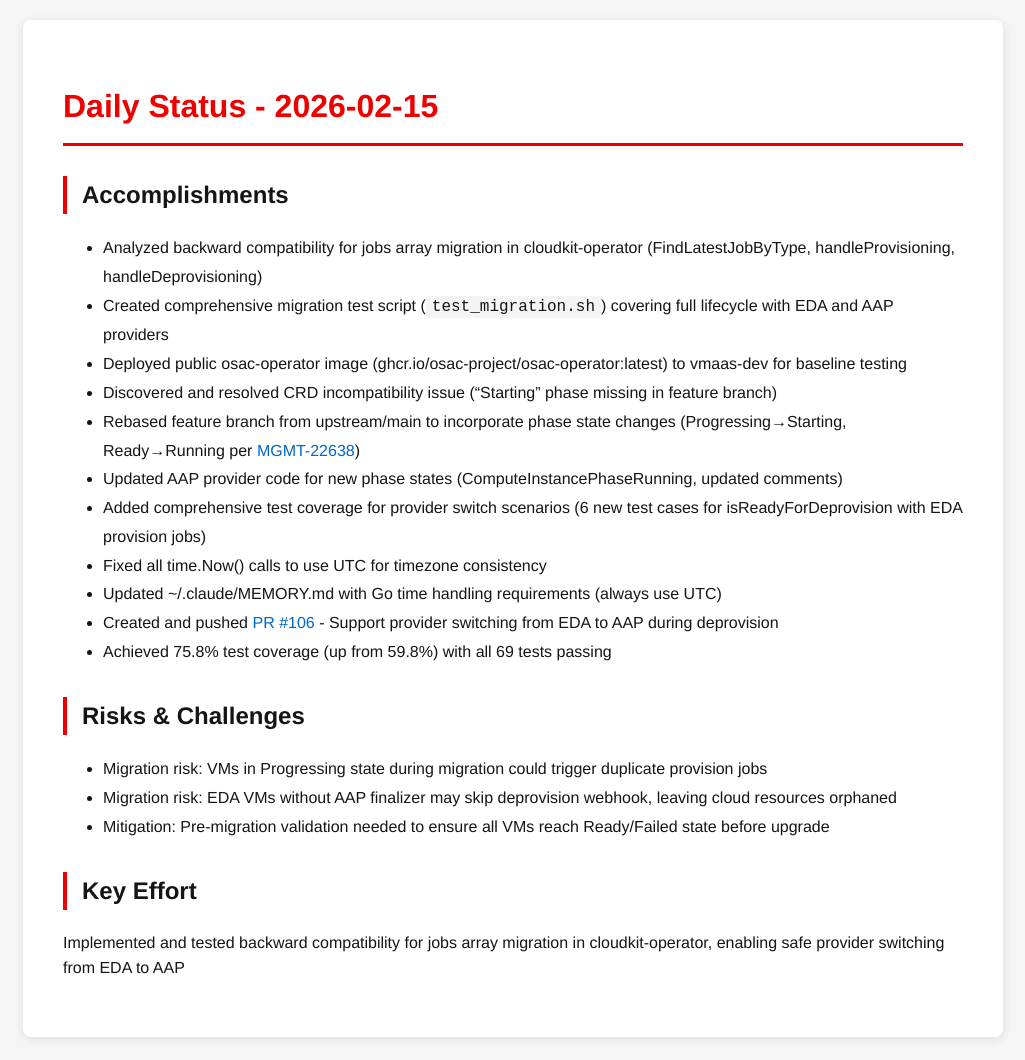
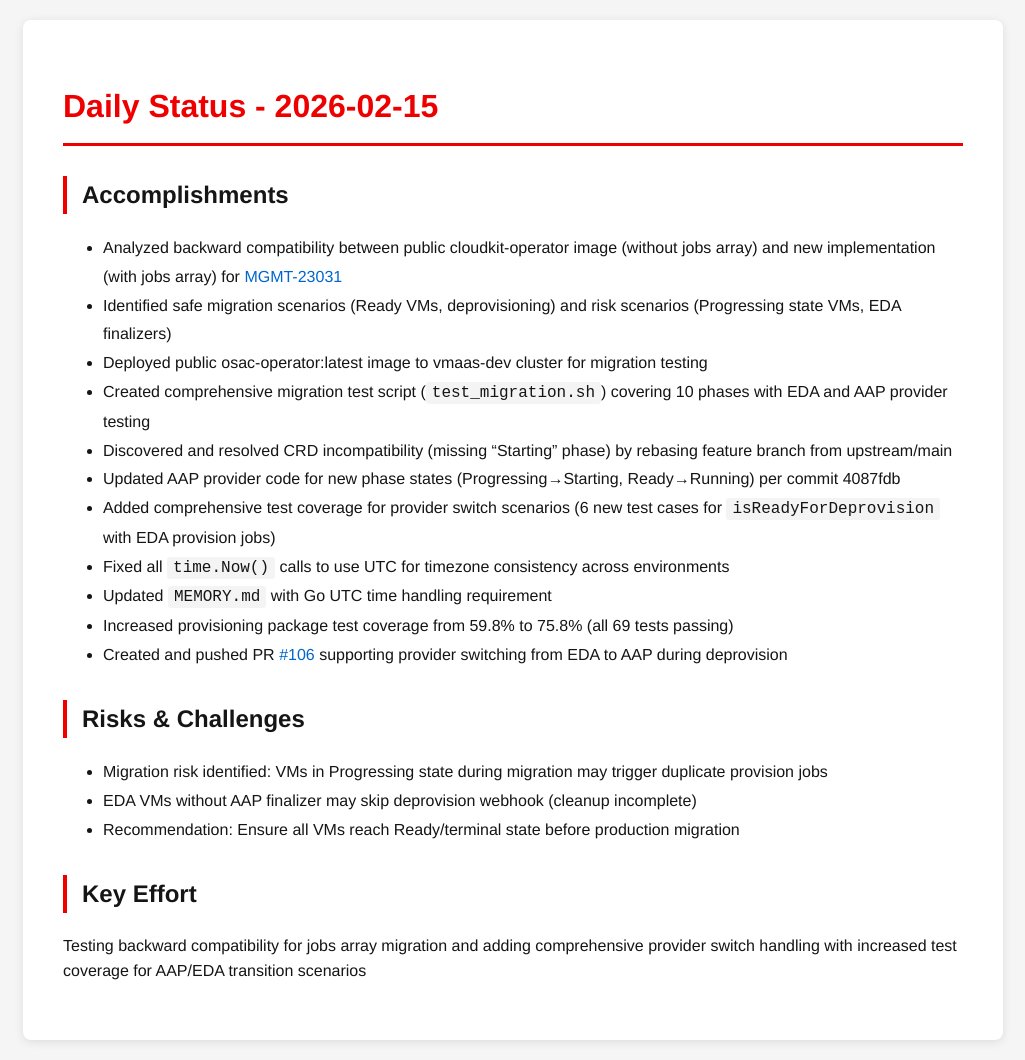
Before and after one commit to tzvatot/daily-status, a Jekyll site: the page built from 2026-02-15.md, in a window 1280 px wide. Shown: the whole page, without its empty margins (127-1152 px from the left). Built offline with Jekyll 4.4.1, drawn with Linux system fonts in a browser that asks for light colours.

Commit message:
Daily status update - 2026-02-15

```diff
--- a/2026-02-15.md
+++ b/2026-02-15.md
@@ -7,22 +7,22 @@ date: 2026-02-15
 # Daily Status - 2026-02-15
 
 ## Accomplishments
-- Analyzed backward compatibility for jobs array migration in cloudkit-operator (FindLatestJobByType, handleProvisioning, handleDeprovisioning)
-- Created comprehensive migration test script (`test_migration.sh`) covering full lifecycle with EDA and AAP providers
-- Deployed public osac-operator image (ghcr.io/osac-project/osac-operator:latest) to vmaas-dev for baseline testing
-- Discovered and resolved CRD incompatibility issue ("Starting" phase missing in feature branch)
-- Rebased feature branch from upstream/main to incorporate phase state changes (Progressing→Starting, Ready→Running per [MGMT-22638](https://issues.redhat.com/browse/MGMT-22638))
-- Updated AAP provider code for new phase states (ComputeInstancePhaseRunning, updated comments)
-- Added comprehensive test coverage for provider switch scenarios (6 new test cases for isReadyForDeprovision with EDA provision jobs)
-- Fixed all time.Now() calls to use UTC for timezone consistency
-- Updated ~/.claude/MEMORY.md with Go time handling requirements (always use UTC)
-- Created and pushed [PR #106](https://github.com/osac-project/osac-operator/pull/106) - Support provider switching from EDA to AAP during deprovision
-- Achieved 75.8% test coverage (up from 59.8%) with all 69 tests passing
+- Analyzed backward compatibility between public cloudkit-operator image (without jobs array) and new implementation (with jobs array) for [MGMT-23031](https://issues.redhat.com/browse/MGMT-23031)
+- Identified safe migration scenarios (Ready VMs, deprovisioning) and risk scenarios (Progressing state VMs, EDA finalizers)
+- Deployed public osac-operator:latest image to vmaas-dev cluster for migration testing
+- Created comprehensive migration test script (`test_migration.sh`) covering 10 phases with EDA and AAP provider testing
+- Discovered and resolved CRD incompatibility (missing "Starting" phase) by rebasing feature branch from upstream/main
+- Updated AAP provider code for new phase states (Progressing→Starting, Ready→Running) per commit 4087fdb
+- Added comprehensive test coverage for provider switch scenarios (6 new test cases for `isReadyForDeprovision` with EDA provision jobs)
+- Fixed all `time.Now()` calls to use UTC for timezone consistency across environments
+- Updated `MEMORY.md` with Go UTC time handling requirement
+- Increased provisioning package test coverage from 59.8% to 75.8% (all 69 tests passing)
+- Created and pushed PR [#106](https://github.com/osac-project/osac-operator/pull/106) supporting provider switching from EDA to AAP during deprovision
 
 ## Risks & Challenges
-- Migration risk: VMs in Progressing state during migration could trigger duplicate provision jobs
-- Migration risk: EDA VMs without AAP finalizer may skip deprovision webhook, leaving cloud resources orphaned
-- Mitigation: Pre-migration validation needed to ensure all VMs reach Ready/Failed state before upgrade
+- Migration risk identified: VMs in Progressing state during migration may trigger duplicate provision jobs
+- EDA VMs without AAP finalizer may skip deprovision webhook (cleanup incomplete)
+- Recommendation: Ensure all VMs reach Ready/terminal state before production migration
 
 ## Key Effort
-Implemented and tested backward compatibility for jobs array migration in cloudkit-operator, enabling safe provider switching from EDA to AAP
+Testing backward compatibility for jobs array migration and adding comprehensive provider switch handling with increased test coverage for AAP/EDA transition scenarios
```
